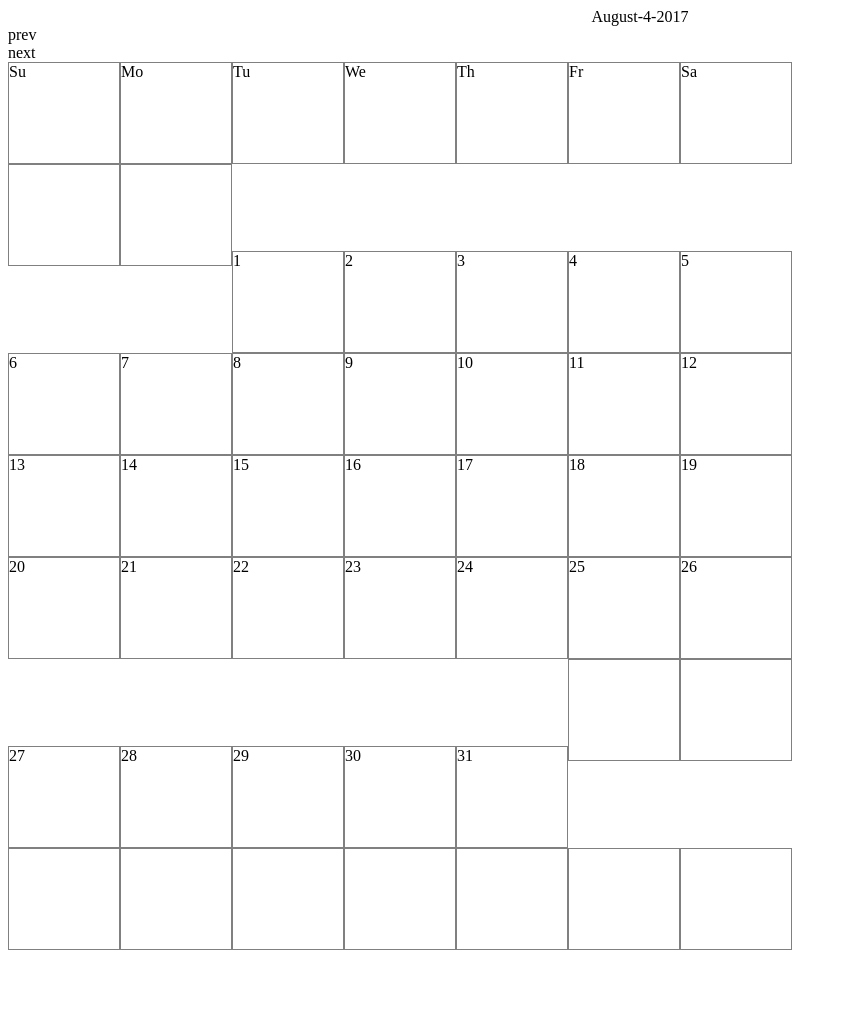
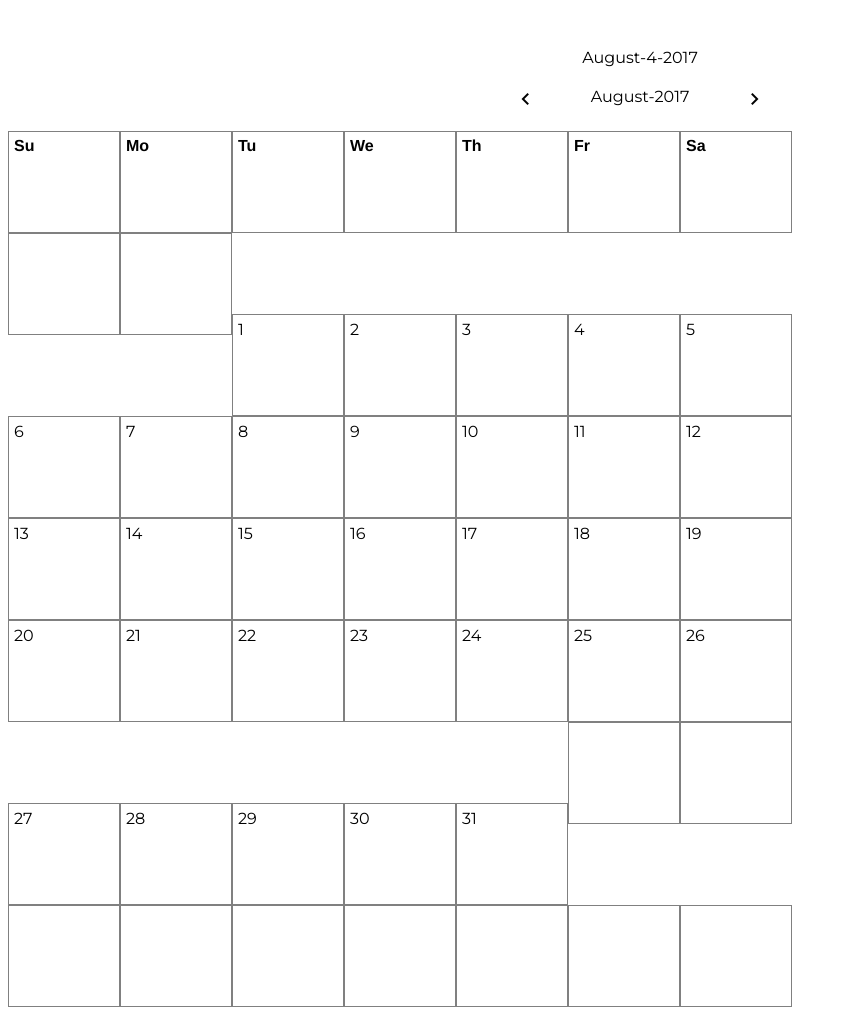
Before and after one commit to sia77/calendar, a plain HTML site: page index.html in a window 1280 px wide. Shown: the whole page, without its empty margins (0-847 px from the left). Before the commit the page ends 962 px from the top, so only its background shows below. Drawn offline with nearby package versions, Linux system fonts and the light colour scheme.

Commit message:
added some styling

```diff
--- a/css/main.css
+++ b/css/main.css
@@ -1,3 +1,9 @@
+* {
+	font-family: 'Montserrat', sans-serif;
+}
+#top-spacer{
+	height: 20px;
+}
 .calendar-wrapper{
 	width:100%;
 }
@@ -10,6 +16,17 @@
 .today-date-container{
 	max-width: 100%;
  	display: flex;
+ 	margin:20px 0;
+}
+
+.user-picked-date-container{
+	max-width: 20%;
+ 	display: flex;
+ 	margin:20px auto;
+}
+
+#user-picked-date{
+	margin:0px auto;
 }
 
 .today-date{
@@ -33,5 +50,14 @@
 }
 
 .item{
-	margin:auto;
+	margin: 5px 0 0 5px;
 }
+
+#weekdayname-row * .item{
+	font-family: 'Arimo', sans-serif !important;
+	font-weight: 700;
+}
+
+.date-nav{
+	cursor: pointer;
+}
--- a/index.html
+++ b/index.html
@@ -1,22 +1,20 @@
 <!DOCTYPE html>
 <html lang='en'>
 	<head>
+		<link href="https://fonts.googleapis.com/css?family=Arimo:400,700|Montserrat|Material+Icons" rel="stylesheet">
 		<link rel="stylesheet" type="text/css" href="css/main.css" />
-<!-- 		<script
-	  src="http://code.jquery.com/jquery-3.2.1.min.js"
-	  integrity="sha256-hwg4gsxgFZhOsEEamdOYGBf13FyQuiTwlAQgxVSNgt4="
-	  crossorigin="anonymous"></script>
-<link rel="stylesheet" href="https://maxcdn.bootstrapcdn.com/bootstrap/3.3.7/css/bootstrap.min.css" />
-<script type="text/javascript" src="https://maxcdn.bootstrapcdn.com/bootstrap/3.3.7/js/bootstrap.min.js"></script> -->
-
 	</head>
 	<body>
+		<div id="top-spacer">
+		</div>
 		<div class='calendar-wrapper'>
-			<div class="today-date-container">
+			<div class="today-date-container" id="today-date-container">
 				<div id='today-date' class="today-date"></div>
 			</div>
-			<div>
-				<div id='prev'>prev</div><div id="user-picked-date"></div><div id='next'>next</div>
+			<div class="user-picked-date-container">
+				<div id='prev' class="material-icons date-nav">chevron_left</div>
+				<div id="user-picked-date"></div>
+				<div id='next' class="material-icons date-nav">chevron_right</div>
 			</div>
 			<div class="container calendar-grid-container"  id="calendar-grid">
 
--- a/js/index.js
+++ b/js/index.js
@@ -149,7 +149,7 @@ var getFirstDayOfMonth = function(year, month){
 (function(){
 	var d_obj = new Date();
 	todaySDate(d_obj);
-
+	userPickedDate(d_obj);
 	generateFirstRow();
 	generateAllDayCells();
 
```
